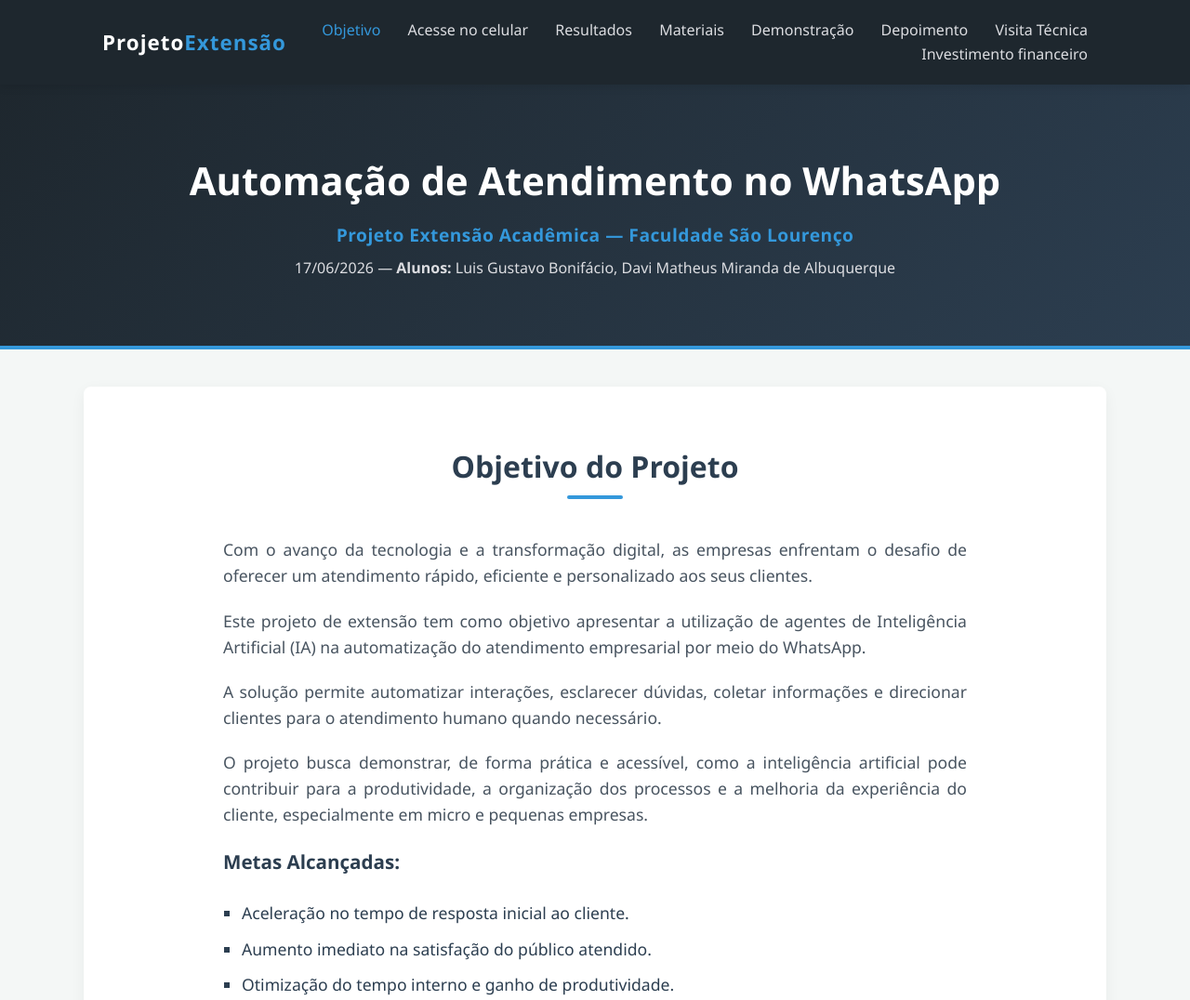
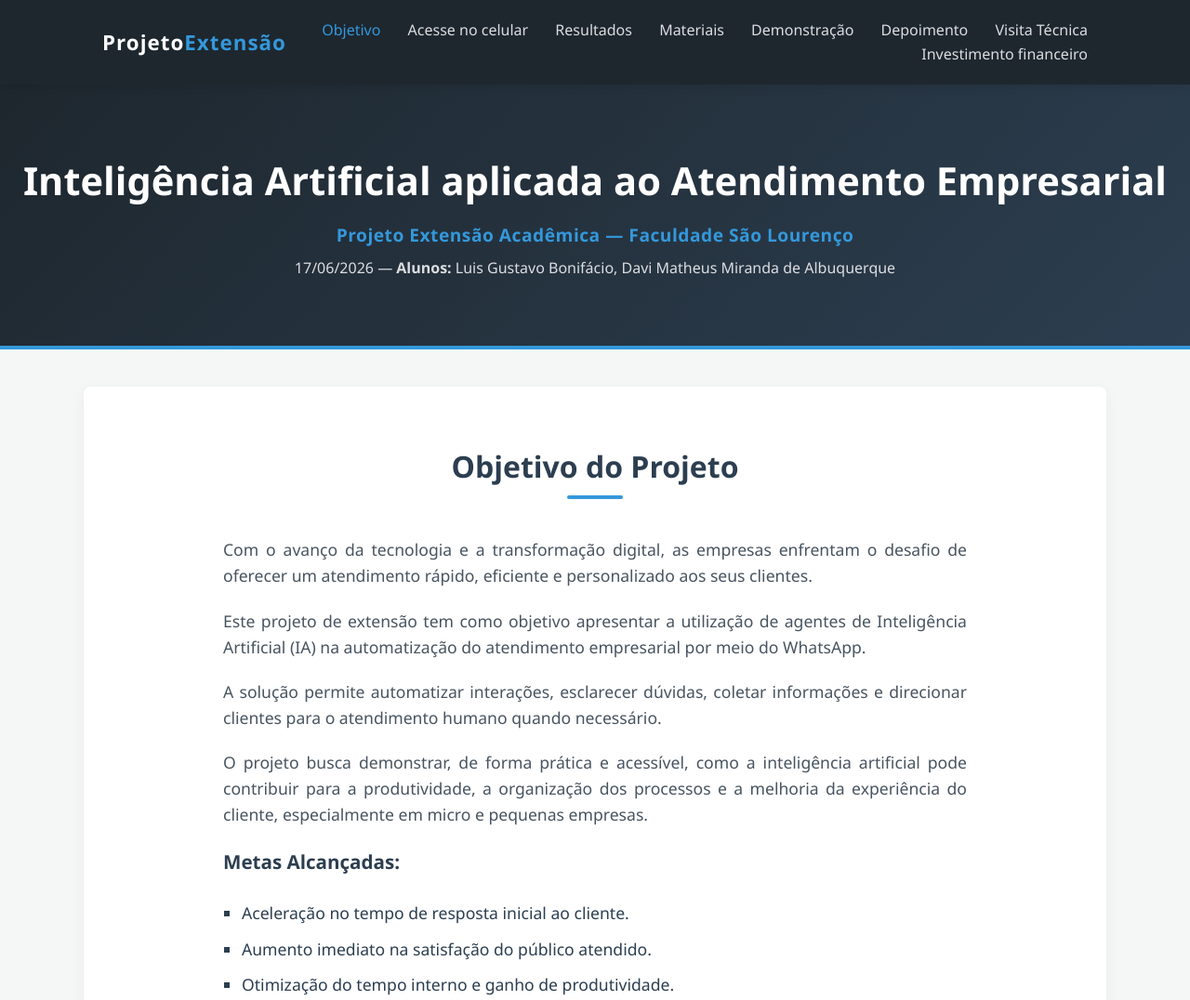
Before and after one commit to Bonifaciodev96/projeto-extens-o, a plain HTML site: page index.html in a window 1280 px wide. Shown: the top 1076 px of the page at 93% size. Drawn offline with Linux system fonts and the light colour scheme.

Commit message:
Update index.html

```diff
--- a/index.html
+++ b/index.html
@@ -52,7 +52,7 @@
 
     <!-- Banner Superior com as informações acadêmicas inseridas -->
     <section class="hero">
-        <h1>Automa&ccedil;&atilde;o de Atendimento no WhatsApp</h1>
+        <h1>Inteligência Artificial aplicada ao Atendimento Empresarial</h1>
         <p style="font-size: 1.2rem; color: #3498db; font-weight: 600; margin-top: 10px; letter-spacing: 0.5px;">
             Projeto Extens&atilde;o Acad&ecirc;mica &mdash; Faculdade S&atilde;o Louren&ccedil;o
         </p>
```
